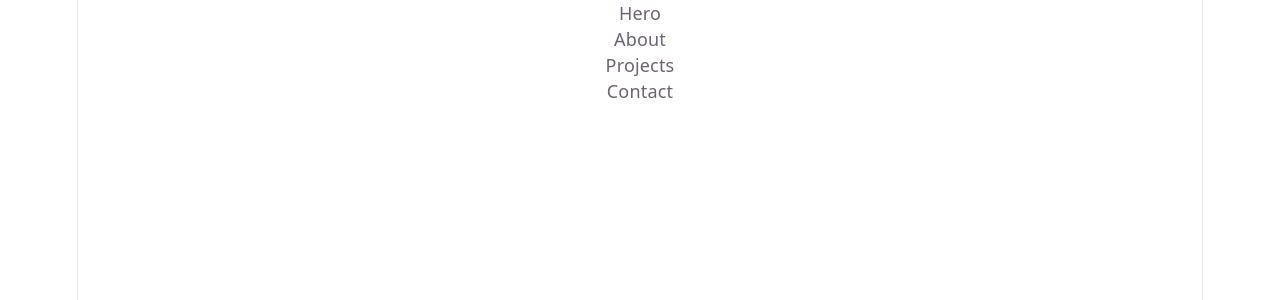
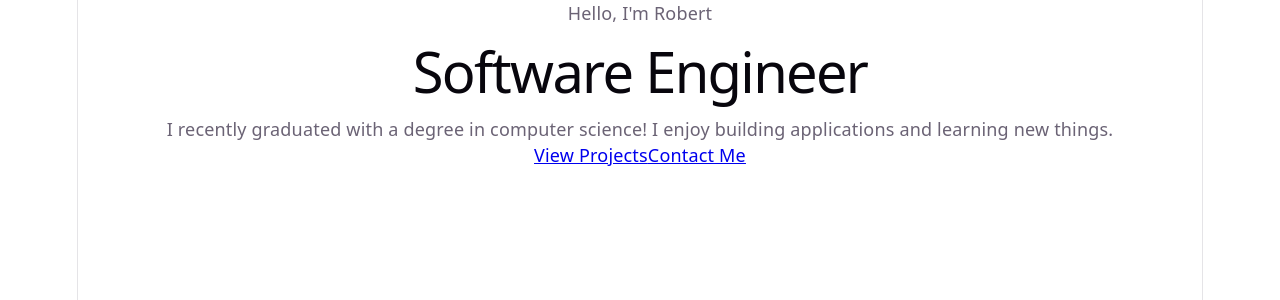
Before and after one commit to robbieevans1/My-Portfolio, a React (Vite) app: page / in a window 1280 px wide. Shown: the top 300 px of the page. Built offline with nearby package versions, Linux system fonts and the light colour scheme.

Commit message:
added content to Hero page

```diff
--- a/src/App.tsx
+++ b/src/App.tsx
@@ -1,16 +1,16 @@
 import "./App.css";
 import Hero from "./components/Hero";
-import About from "./components/About";
-import Projects from "./components/Projects";
-import Contact from "./components/Contact";
+// import About from "./components/About";
+// import Projects from "./components/Projects";
+// import Contact from "./components/Contact";
 
 function App() {
 	return (
 		<main>
 			<Hero />
-			<About />
+			{/* <About />
 			<Projects />
-			<Contact />
+			<Contact /> */}
 		</main>
 	);
 }
--- a/src/components/Hero.tsx
+++ b/src/components/Hero.tsx
@@ -1,8 +1,19 @@
+const Hero = () => {
+	return (
+		<section className="hero">
+			<p className="eyebrow">Hello, I'm Robert</p>
+			<h1>Software Engineer</h1>
+			<p className="hero-text">
+				I recently graduated with a degree in computer science! I enjoy building
+				applications and learning new things.
+			</p>
 
-const Hero = () => {
-  return (
-    <div>Hero</div>
-  )
-}
+			<div className="hero-buttons">
+        <a href="#projects">View Projects</a>
+        <a href="contact" className="secondary">Contact Me</a>
+      </div>
+		</section>
+	);
+};
 
-export default Hero
+export default Hero;
```
